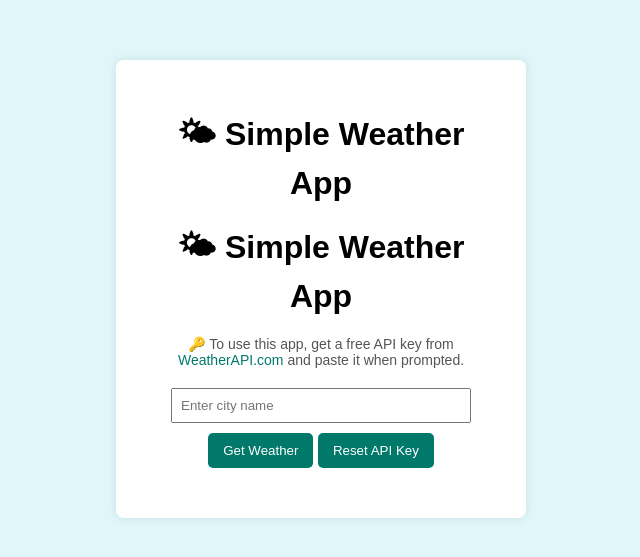
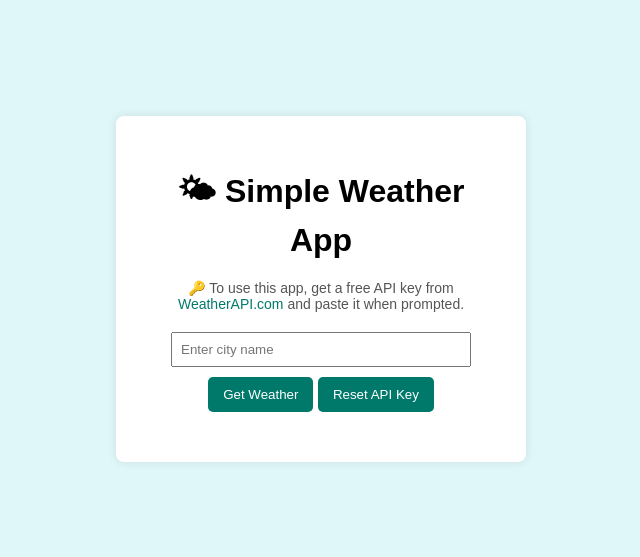
Before and after one commit to ob182/weather-api-app, a plain HTML site: page index.html in a window 1280 px wide. Shown: the part 111-668 px from the top of the page, without its empty margins (319-959 px from the left). Drawn offline with Linux system fonts and the light colour scheme.

Commit message:
Add files via upload

```diff
--- a/index.html
+++ b/index.html
@@ -7,7 +7,6 @@
 </head>
 <body>
   <div class="container">
-    <h1>🌤 Simple Weather App</h1>
     <h1>🌤 Simple Weather App</h1>
 <p class="instructions">
   🔑 To use this app, get a free API key from <a href="https://www.weatherapi.com" target="_blank">WeatherAPI.com</a> and paste it when prompted.
```
